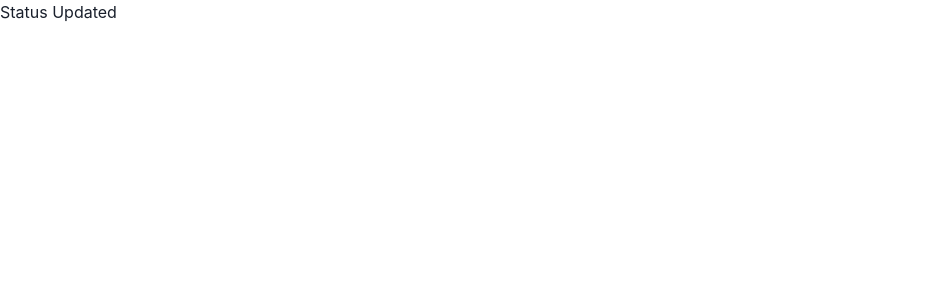
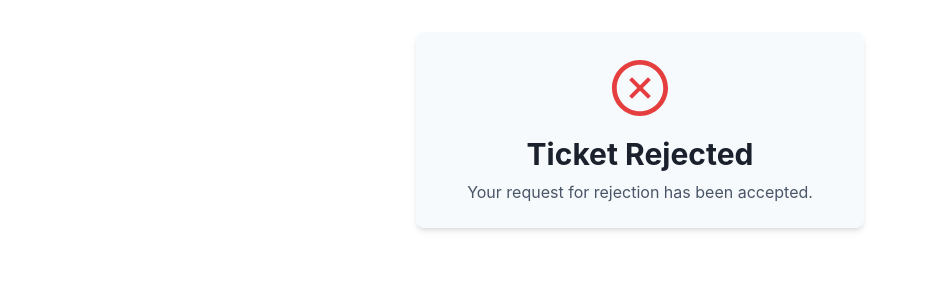
Before and after one commit to Arsalanbashir831/Condominium-Management-Bot, a React (Vite) app: page /tickets/1/1 in a window 1280 px wide. Shown: the top 300 px of the page, without its empty margins (0-925 px from the left). Built offline with nearby package versions, Linux system fonts and the light colour scheme; no server answers.

Commit message:
frontend update

```diff
--- a/src/components/Modals/AddNewTicketModal.jsx
+++ b/src/components/Modals/AddNewTicketModal.jsx
@@ -56,7 +56,7 @@ const AddNewTicketModal = () => {
     const fetchAllTechnicians = async () => {
       try {
         setLoading(true)
-        const response = await fetch(`${BACKEND_URL}/api/technician/byCondominium?condominiumId=${user.condominium.id}`, {
+        const response = await fetch(`${BACKEND_URL}/api/technician/byCondominium?condominiumId=${user?.condominium?.id}`, {
           method: 'GET',
         });
         if (response.ok) {
@@ -71,7 +71,7 @@ const AddNewTicketModal = () => {
     };
     fetchAllTechnicians();
     fetchUsers();
-  }, [technicianList , user.condominium.id]);
+  }, [technicianList , user?.condominium?.id]);
 
   const handleSubmit = async (e) => {
     e.preventDefault();
--- a/src/components/Modals/EditModal.jsx
+++ b/src/components/Modals/EditModal.jsx
@@ -29,9 +29,13 @@ const EditModal = ({ isOpen, onClose, selectedRow }) => {
     userId: "",
     contactNumber: "",
     email: "",
+  status : ""
+
   });
 const [refresh , setRefresh] = useRecoilState(refreshState)
   const toast = useToast(); // Initialize toast
+
+console.log(selectedRow);
 
   useEffect(() => {
     if (selectedRow) {
@@ -43,6 +47,8 @@ const [refresh , setRefresh] = useRecoilState(refreshState)
         userId: selectedRow.user_id,
         contactNumber: selectedRow.contactNumber || "",
         email: selectedRow.email || "",
+        status:selectedRow.status_id
+
       });
     }
   }, [selectedRow]);
@@ -100,6 +106,7 @@ const [refresh , setRefresh] = useRecoilState(refreshState)
           priority: formData.priority,
           ProblemStatement: formData.ProblemStatement,
           description: formData.description,
+          statusId:formData.status
         }),
       });
 
@@ -179,6 +186,19 @@ const [refresh , setRefresh] = useRecoilState(refreshState)
               <option value="fairly urgent">Fairly Urgent</option>
             </Select>
           </FormControl>
+          <FormControl mb={4}>
+            <FormLabel>Status</FormLabel>
+            <Select
+              name="status"
+              value={formData.status}
+              onChange={handleInputChange}
+            >
+              <option value="">Select Status</option>
+              <option value="1">Pending</option>
+              <option value="2">Accepted</option>
+              <option value="3">Rejected</option>
+            </Select>
+          </FormControl>
 
           <Divider />
 
--- a/src/pages/TechnicianStatus.jsx
+++ b/src/pages/TechnicianStatus.jsx
@@ -2,7 +2,8 @@ import React, { useState, useEffect } from 'react';
 import { useParams } from 'react-router-dom';
 import { Button, Select, useToast } from '@chakra-ui/react';
 import { BACKEND_URL } from '../Constant';
-
+import { Box, Heading, Text, Icon } from '@chakra-ui/react';
+import { AiOutlineCheckCircle, AiOutlineCloseCircle } from 'react-icons/ai';
 const TechnicianStatus = () => {
   const { ticketId, statusId: initialStatusId } = useParams(); // Get ticketId and statusId from the route
   const [statusId, setStatusId] = useState(initialStatusId); // Store selected statusId
@@ -67,9 +68,32 @@ const TechnicianStatus = () => {
   }, [initialStatusId]);
 
   return (
-    <div>
-    <h1>Status Updated</h1>
-    </div>
+    <Box
+    maxW="md"
+    mx="auto"
+    mt={8}
+    p={6}
+    bg="gray.50"
+    borderRadius="lg"
+    shadow="md"
+    textAlign="center"
+  >
+    {statusId === "2" ? (
+      <Icon as={AiOutlineCheckCircle} w={16} h={16} color="green.500" />
+    ) : (
+      <Icon as={AiOutlineCloseCircle} w={16} h={16} color="red.500" />
+    )}
+
+    <Heading as="h1" size="lg" mt={4}>
+      {statusId === "2" ? 'Ticket Approved' : 'Ticket Rejected'}
+    </Heading>
+
+    <Text mt={2} color="gray.600">
+      {statusId === "2"
+        ? 'Your request for approval of the ticket has been accepted successfully.'
+        : 'Your request for rejection has been accepted.'}
+    </Text>
+  </Box>
   );
 };
 
--- a/src/pages/TicketList.jsx
+++ b/src/pages/TicketList.jsx
@@ -43,6 +43,7 @@ const TicketList = () => {
       status: ticket.status.name,
       technician_id: ticket.assigned_technicians.id,
       user_id: ticket.user.id,
+      status_id : ticket.status.id
     }));
   };
 
```
